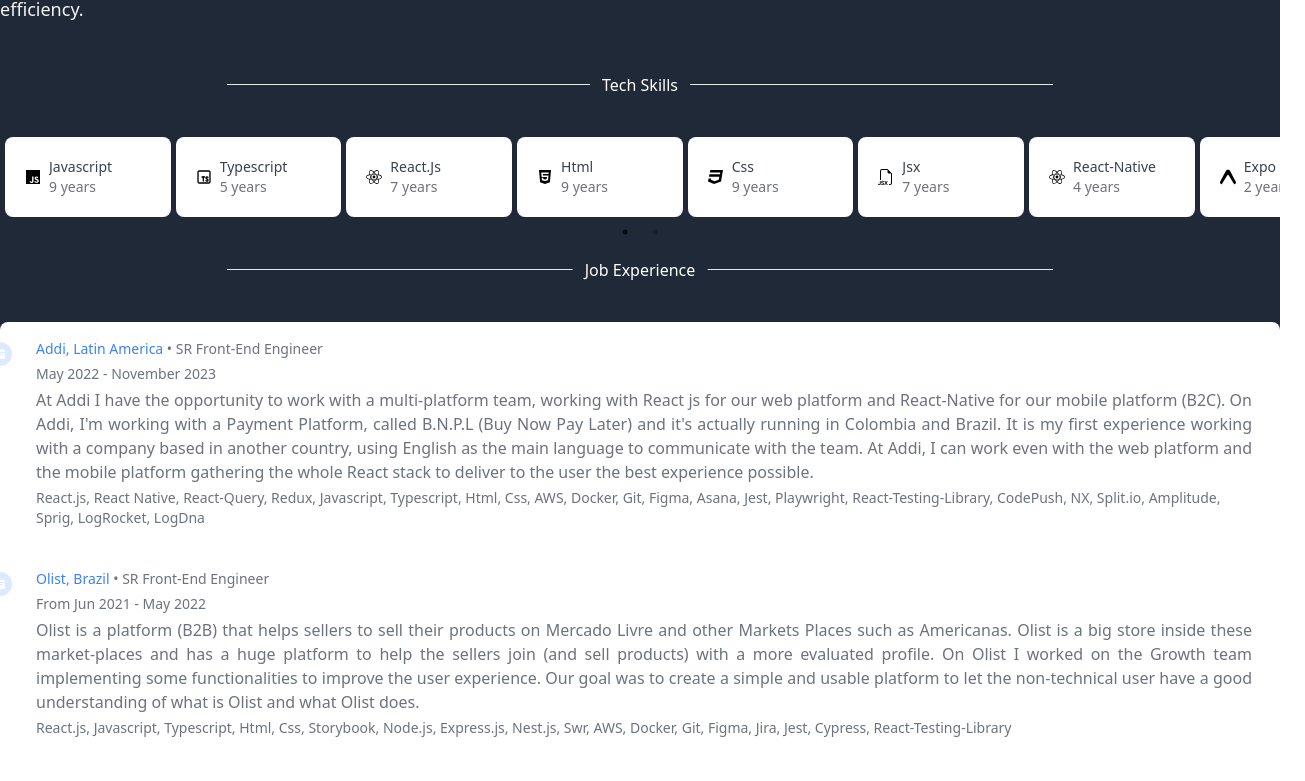
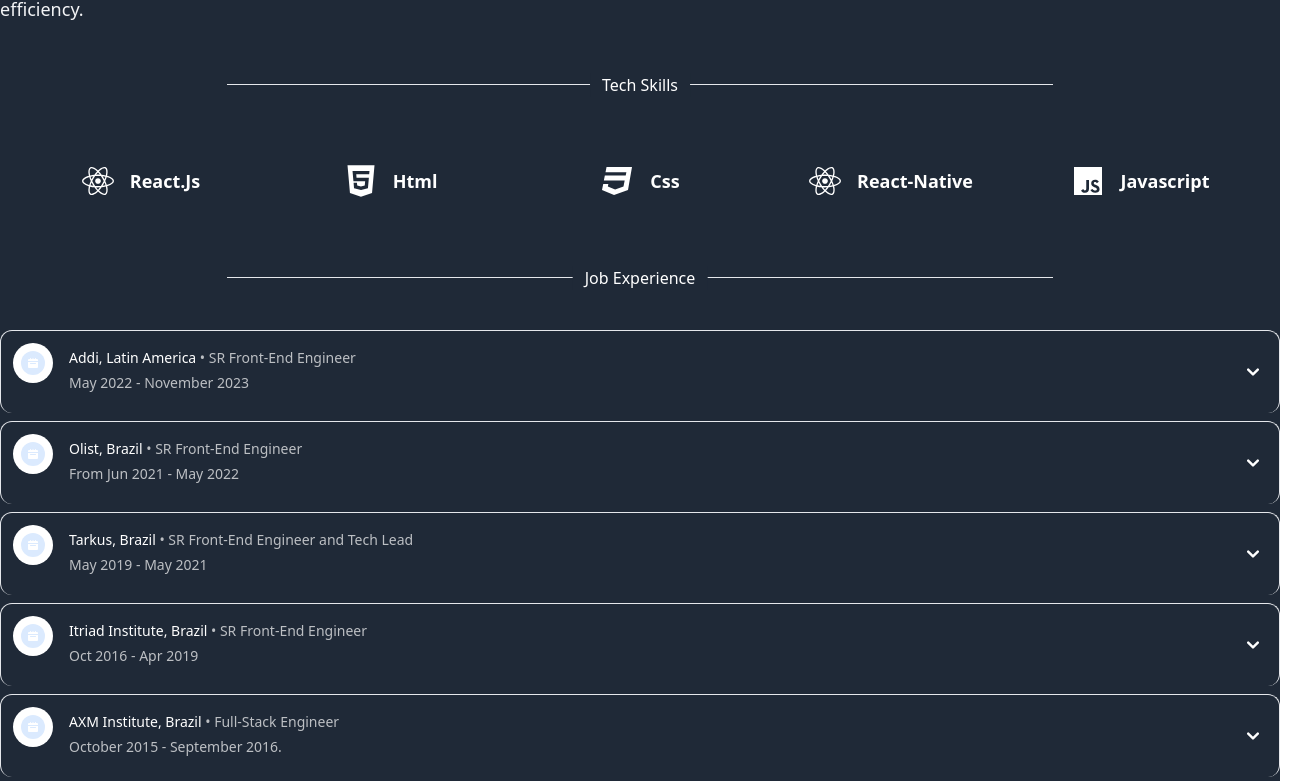
Before and after one commit to rivailJunior/profile, a Next.js app: page /en in a window 1280 px wide. Shown: the part 720-1501 px from the top of the page, 1305 px wide, since content can reach past the window. Built offline with nearby package versions, Linux system fonts and the light colour scheme.

Commit message:
feat: modify things

```diff
--- a/package.json
+++ b/package.json
@@ -16,6 +16,7 @@
   },
   "dependencies": {
     "@headlessui/react": "^1.7.10",
+    "flowbite-react": "^0.10.2",
     "husky": "^8.0.3",
     "next": "^14.0.4",
     "next-intl": "^3.0.0",
--- /dev/null
+++ b/src/components/accordion.tsx
@@ -0,0 +1,87 @@
+"use client";
+
+import React, { useState } from "react";
+
+type AccordionProps = {
+  data: {
+    title: React.ReactElement;
+    content: React.ReactElement;
+  }[];
+};
+
+export function Accordion({ data }: Readonly<AccordionProps>) {
+  const [openIndex, setOpenIndex] = useState<number | null>(null);
+  const [heights, setHeights] = useState<number[]>([]);
+  const contentRefs = React.useRef<(HTMLDivElement | null)[]>([]);
+
+  const toggleAccordion = (index: number) => {
+    setOpenIndex(openIndex === index ? null : index);
+  };
+
+  // Store content heights for smooth animations
+  React.useEffect(() => {
+    const newHeights = contentRefs.current.map((ref) =>
+      ref ? ref.scrollHeight : 0
+    );
+    setHeights(newHeights);
+  }, [data]);
+
+  return (
+    <div id="accordion-collapse" className="flex flex-col gap-2">
+      {data?.map((item, index) => {
+        return (
+          <div key={index.toString()}>
+            <h2 id={`accordion-collapse-heading-` + index}>
+              <button
+                type="button"
+                className={`flex h-auto w-full items-center justify-between gap-3 rounded-xl border border-b-0 border-gray-200 p-5 font-medium text-white dark:border-gray-700 dark:hover:bg-white/10 dark:focus:bg-white/20 ${
+                  openIndex === index ? "bg-white/20" : ""
+                }`}
+                onClick={() => toggleAccordion(index)}
+                aria-expanded={openIndex === index}
+                aria-controls={"accordion-collapse-body-" + index}
+              >
+                <span className="text-white">{item.title}</span>
+                <svg
+                  data-accordion-icon
+                  className={`h-3 w-3 shrink-0 text-white transition-transform duration-300 ease-in-out ${
+                    openIndex === index ? "rotate-0" : "rotate-180"
+                  }`}
+                  aria-hidden="true"
+                  xmlns="http://www.w3.org/2000/svg"
+                  fill="none"
+                  viewBox="0 0 10 6"
+                >
+                  <path
+                    stroke="currentColor"
+                    strokeLinecap="round"
+                    strokeLinejoin="round"
+                    strokeWidth="2"
+                    d="M9 5 5 1 1 5"
+                  />
+                </svg>
+              </button>
+            </h2>
+            <div
+              id={"accordion-collapse-body-" + index}
+              className="flex overflow-hidden rounded-lg transition-all duration-300"
+              style={{
+                maxHeight:
+                  openIndex === index ? `${heights[index] || 0}px` : "0px",
+                opacity: openIndex === index ? 1 : 0,
+                transition:
+                  "max-height 300ms ease-in-out, opacity 300ms ease-in-out",
+              }}
+              aria-labelledby={"accordion-collapse-heading-" + index}
+              ref={(el) => (contentRefs.current[index] = el)}
+            >
+              <div className="rounded-sm border-2 border-white/10 p-5 text-white">
+                {item.content}
+              </div>
+            </div>
+          </div>
+        );
+      })}
+    </div>
+  );
+}
--- a/src/components/skills-slider.tsx
+++ b/src/components/skills-slider.tsx
@@ -2,73 +2,74 @@
 import React from "react";
 import Slider from "react-slick";
 import { StacksExperienceData } from "../mock/stack-data";
-import { useTranslations } from "next-intl";
-
 import "slick-carousel/slick/slick.css";
 import "slick-carousel/slick/slick-theme.css";
-import "./slider.css";
+
+// Take first 6 items from StacksExperienceData for the slider
+const bloxItems = StacksExperienceData.slice(0, 6).map((item, index) => ({
+  ...item,
+  active: index > 0 && index < 5, // First and last items are inactive to match the design
+}));
+
 function SkillsSlider() {
-  const t = useTranslations();
   const settings = {
-    dots: true,
-    infinite: false,
-    speed: 500,
-    slidesToShow: StacksExperienceData.length / 2,
-    slidesToScroll: StacksExperienceData.length / 2,
-    initialSlide: 0,
+    dots: false,
+    infinite: true,
+    speed: 3000,
+    slidesToShow: 5,
+    slidesToScroll: 2,
+    autoplay: true,
+    autoplaySpeed: 2000,
+    pauseOnHover: true,
+    arrows: false,
+    touchMove: true,
     responsive: [
       {
         breakpoint: 1024,
         settings: {
-          slidesToShow: 3,
-          slidesToScroll: 3,
-          infinite: true,
-          dots: true,
+          slidesToShow: 4,
         },
       },
       {
-        breakpoint: 300,
+        breakpoint: 768,
         settings: {
-          slidesToShow: 2,
-          slidesToScroll: 2,
-          initialSlide: 2,
+          slidesToShow: 3,
         },
       },
       {
-        breakpoint: 480,
+        breakpoint: 640,
         settings: {
-          slidesToShow: 1,
-          slidesToScroll: 1,
+          slidesToShow: 2,
         },
       },
     ],
   };
+
   return (
-    <Slider {...settings}>
-      {StacksExperienceData.map((item, index) => {
-        const Icon = item.icon;
-        return (
-          <div
-            className="h-auto w-auto rounded-lg bg-white p-5"
-            key={`${item.name}-${index}`}
-          >
-            <div className="flex items-center justify-normal">
-              <div className="flex-shrink-0">
-                <Icon />
-              </div>
-              <div className="ms-2 flex-1">
-                <div className="lex-shrink-1 truncate text-sm font-medium capitalize text-gray-700">
+    <div className="rounded-b-lg p-4">
+      <Slider {...settings}>
+        {bloxItems.map((item, index) => (
+          <div key={`${item.name}-${index}`} className="px-2 ">
+            <div
+              className={`mx-auto flex w-auto items-center justify-center rounded-lg px-4 py-3`}
+            >
+              <div
+                className={`flex flex-row items-center justify-center gap-4`}
+              >
+                <div className="flex h-8 w-8 items-center justify-center text-white">
+                  <item.icon className="text-inherit" size={36} />
+                </div>
+                <span
+                  className={`text-center text-sm font-bold capitalize text-white md:text-lg`}
+                >
                   {item.name}
-                </div>
-                <p className="truncate text-sm text-gray-500">
-                  {item.years + " " + t("card_years")}
-                </p>
+                </span>
               </div>
             </div>
           </div>
-        );
-      })}
-    </Slider>
+        ))}
+      </Slider>
+    </div>
   );
 }
 
--- a/src/components/timeline.tsx
+++ b/src/components/timeline.tsx
@@ -4,15 +4,12 @@
 import type { IExperience } from "../interfaces/experiences";
 import { useTranslations } from "next-intl";
 import { JobExperienceSkillsData } from "../mock/stack-data";
+import { Accordion } from "./accordion";
 
-type ITimeline = {
-  data: IExperience[];
-};
-
-const TimeLineItem = ({ item }: { item: IExperience }) => {
+const Title = (item: IExperience) => {
   return (
-    <li className="ms-4 p-5">
-      <span className="absolute -start-3 flex h-6 w-6 items-center justify-center rounded-full bg-blue-100 ring-8 ring-white dark:bg-blue-500 dark:ring-gray-200">
+    <div className="flex flex-row gap-6">
+      <div className="flex h-6 w-6 items-center justify-center rounded-full bg-blue-100 ring-8 ring-white dark:bg-blue-500 dark:ring-gray-200">
         <svg
           className="h-2.5 w-2.5 text-blue-500"
           aria-hidden="true"
@@ -22,33 +19,32 @@
         >
           <path d="M20 4a2 2 0 0 0-2-2h-2V1a1 1 0 0 0-2 0v1h-3V1a1 1 0 0 0-2 0v1H6V1a1 1 0 0 0-2 0v1H2a2 2 0 0 0-2 2v2h20V4ZM0 18a2 2 0 0 0 2 2h16a2 2 0 0 0 2-2V8H0v10Zm5-8h10a1 1 0 0 1 0 2H5a1 1 0 0 1 0-2Z" />
         </svg>
-      </span>
-
-      <time className="mb-2 block text-sm font-normal leading-none text-blue-500">
-        {item.company} <span className="text-gray-500">• {item.position}</span>
-      </time>
-      <p className="mb-1 text-sm font-normal text-gray-500 dark:text-gray-500">
-        {item.period}
-      </p>
-      <p className="mb-1 pr-2 text-justify text-base font-normal text-gray-500 dark:text-gray-600">
-        {item.description}
-      </p>
-      <p className="dark:text-gray-450 mb-1 text-sm font-normal text-gray-500">
-        {item.skills?.join(", ")}
-      </p>
-    </li>
+      </div>
+      <div className="flex-start flex flex-col items-start">
+        <div className="flex flex-row justify-between">
+          <time className="mb-2 block text-sm font-normal leading-none text-white">
+            {item.company}{" "}
+            <span className="text-white/70">• {item.position}</span>
+          </time>
+        </div>
+        <div className="text-sm font-normal text-white/70">{item.period}</div>
+      </div>
+    </div>
   );
 };
 
-function Line({ data }: ITimeline) {
+const Content = (item: IExperience) => {
   return (
-    <ol className="relative rounded-lg border-gray-200 bg-white">
-      {data?.map((item) => {
-        return <TimeLineItem item={item} key={item.company} />;
-      })}
-    </ol>
+    <>
+      <p className="mb-1 pr-2 text-justify text-base font-normal text-gray-500 dark:text-white">
+        {item.description}
+      </p>
+      <p className="mb-1 text-sm font-normal dark:text-white/80">
+        {item.skills?.join(", ")}
+      </p>
+    </>
   );
-}
+};
 
 export default function TimeLine() {
   const t = useTranslations("experience");
@@ -103,5 +99,11 @@
       skills: JobExperienceSkillsData[6]?.skills,
     },
   ];
-  return <Line data={data} />;
+  const accordionItems = data.map((item) => {
+    return {
+      title: Title(item),
+      content: Content(item),
+    };
+  });
+  return <Accordion data={accordionItems} />;
 }
--- a/src/mock/stack-data.ts
+++ b/src/mock/stack-data.ts
@@ -7,7 +7,6 @@
   GithubIcon,
   HtmlIcon,
   JavascriptIcon,
-  JsxIcon,
   NestjsIcon,
   NodejsIcon,
   PhpIcon,
@@ -52,12 +51,6 @@
     value: 7,
     years: 9,
     icon: CssIcon,
-  },
-  {
-    name: "jsx",
-    value: 8,
-    years: 7,
-    icon: JsxIcon,
   },
   {
     name: "react-native",
--- a/tailwind.config.cjs
+++ b/tailwind.config.cjs
@@ -1,4 +1,5 @@
 /** @type {import('tailwindcss').Config} */
+
 module.exports = {
   content: ["./src/**/*.{js,ts,jsx,tsx}", "./app/**/*.{js,ts,jsx,tsx}"],
   theme: {
--- a/tsconfig.json
+++ b/tsconfig.json
@@ -28,7 +28,8 @@
     "**/*.cjs",
     "**/*.mjs",
     ".next/types/**/*.ts",
-    "next.config.js"
+    "next.config.js",
+    "tailwind.config.cjs"
   ],
   "exclude": ["node_modules"]
 }
```
Also changed, not shown: 1 other file (tests, documents, lock files or other folders).
